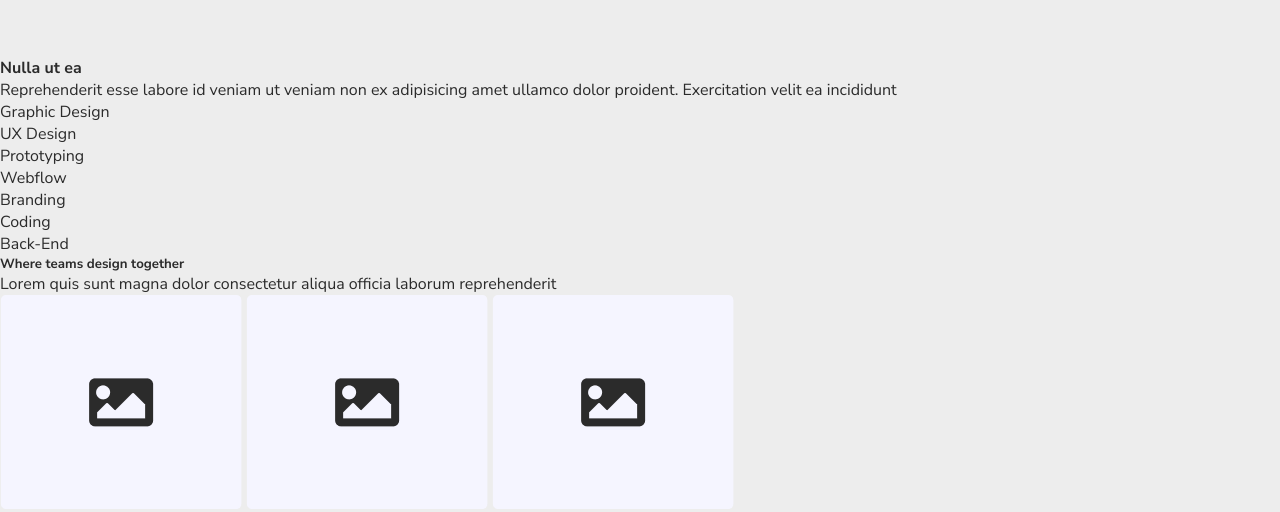
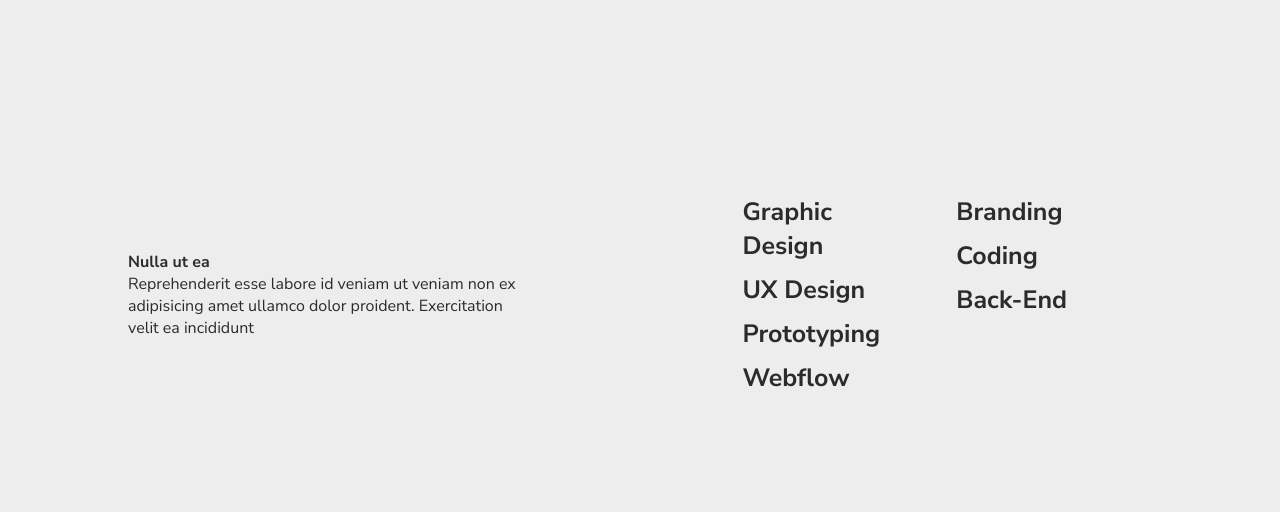
Before and after one commit to sigmapng/web-dut-landing-page, a plain HTML site: page index.html in a window 1280 px wide. Shown: the part 1233-1745 px from the top of the page. Drawn offline with Linux system fonts and the light colour scheme.

Commit message:
services done

```diff
--- a/css/index.css
+++ b/css/index.css
@@ -67,7 +67,27 @@
 }
 
 .services-wrap {
+  display: flex;
+  column-gap: 20px;
+  align-items: center;
+  justify-content: space-between;
+  padding: 10%;
+}
 
+.services-wrap div:first-child {
+  width: 40%;
+}
+
+.services {
+  display: flex;
+  width: 40%;
+  column-gap: 50px;
+}
+
+.services p {
+  font-weight: 700;
+  font-size: 25px;
+  margin: 10px 0;
 }
 
 @media (max-width: 800px) {
--- a/index.html
+++ b/index.html
@@ -72,13 +72,17 @@
             velit ea incididunt</p>
         </div>
         <div class="services">
+          <div>
             <p>Graphic Design</p>
             <p>UX Design</p>
             <p>Prototyping</p>
             <p>Webflow</p>
+          </div>
+          <div>
             <p>Branding</p>
             <p>Coding</p>
             <p>Back-End</p>
+          </div>
         </div>
       </div>
 
```
Lines whose indentation alone changed are shown as unchanged.
